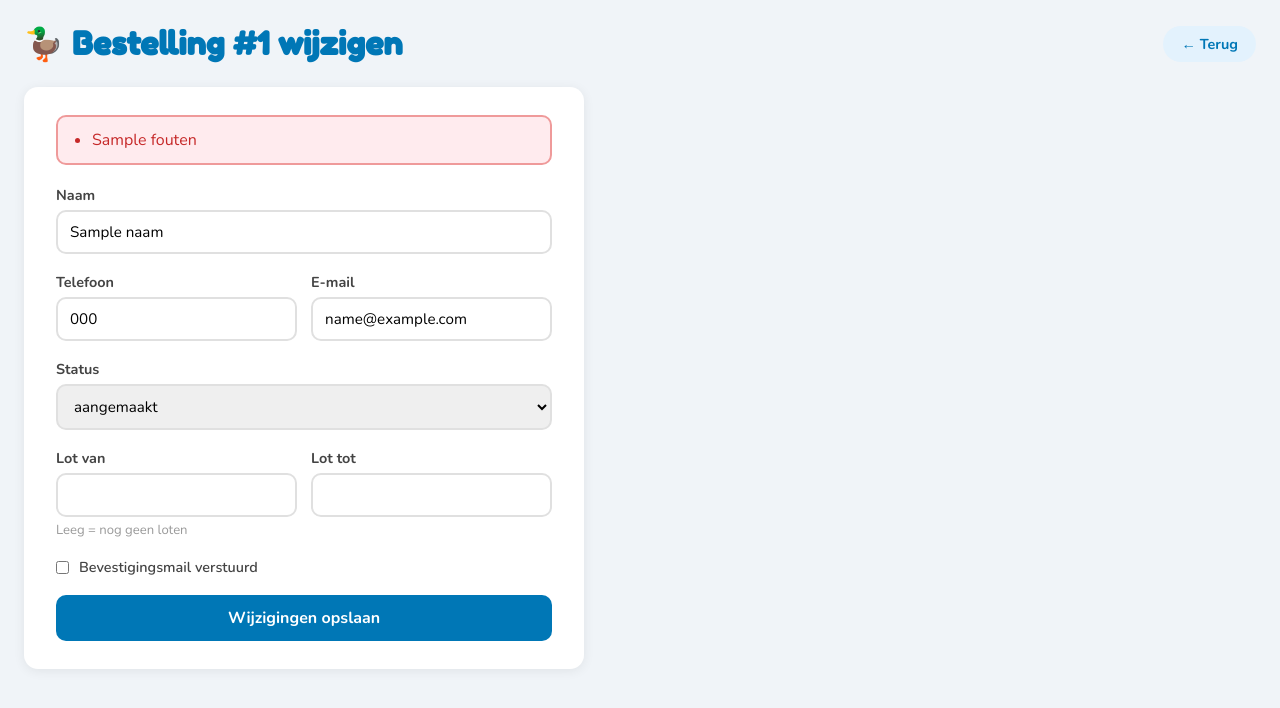
After one commit to palmw01/eendjesrace, a Flask app: template templates/wijzigen.html in a window 1280 px wide. The commit adds this page. Shown: the top 708 px of the page. Run offline with Flask 3, Linux system fonts and the light colour scheme; the template is opened without the code that fills it: most values are stand-ins (such as "Sample title", 1, 10 or a date in 2020); parts of the project's set-up code (start-up, migrations or seed data) failed here and were passed over.

Commit message:
Voeg wijzigen en verwijderen toe aan admin per bestelling
Elke rij in de bestellingentabel heeft nu:
- ✏ Wijzig-knop → /admin/bestelling/<id>/wijzigen (GET/POST)
  Bewerkbaar: naam, telefoon, e-mail, status, lotnummers, mail-vlag
- ✕ Verwijder-knop → /admin/bestelling/<id>/verwijderen (POST)
  Met JavaScript-bevestigingsdialoog voor de bestelling

- templates/wijzigen.html: nieuw bewerkformulier
- tests/test_app.py: 15 nieuwe tests (132 totaal, alle groen)
- CLAUDE.md + README.md: documentatie bijgewerkt

Co-Authored-By: Claude Sonnet 4.6 <noreply@anthropic.com>

```diff
--- a/app.py
+++ b/app.py
@@ -784,6 +784,77 @@ def export_csv():
     )
 
 
+@app.route("/admin/bestelling/<int:bestelling_id>/wijzigen", methods=["GET", "POST"])
+@login_vereist
+def wijzig_bestelling(bestelling_id):
+    """Bewerk naam, contact, status en lotnummers van een bestelling."""
+    db  = get_db()
+    rij = db.execute("SELECT * FROM bestellingen WHERE id=?", (bestelling_id,)).fetchone()
+    if not rij:
+        abort(404)
+
+    fouten = []
+    if request.method == "POST":
+        naam           = request.form.get("naam", "").strip()
+        telefoon       = request.form.get("telefoon", "").strip()
+        email          = request.form.get("email", "").strip().lower()
+        status         = request.form.get("status", "").strip()
+        lot_van_raw    = request.form.get("lot_van", "").strip()
+        lot_tot_raw    = request.form.get("lot_tot", "").strip()
+        mail_verstuurd = 1 if request.form.get("mail_verstuurd") == "1" else 0
+
+        geldige_statussen = ("aangemaakt", "betaald", "mislukt", "geannuleerd", "verlopen")
+        if len(naam) < 2:
+            fouten.append("Naam is verplicht (minimaal 2 tekens).")
+        if status not in geldige_statussen:
+            fouten.append("Ongeldige status.")
+
+        lot_van = lot_tot = None
+        if lot_van_raw:
+            try:
+                lot_van = int(lot_van_raw)
+            except ValueError:
+                fouten.append("Lot van moet een geheel getal zijn.")
+        if lot_tot_raw:
+            try:
+                lot_tot = int(lot_tot_raw)
+            except ValueError:
+                fouten.append("Lot tot moet een geheel getal zijn.")
+
+        if not fouten:
+            try:
+                db.execute(
+                    "UPDATE bestellingen SET naam=?, telefoon=?, email=?, status=?, "
+                    "lot_van=?, lot_tot=?, mail_verstuurd=?, "
+                    "bijgewerkt_op=datetime('now','localtime') WHERE id=?",
+                    (naam, telefoon, email, status, lot_van, lot_tot, mail_verstuurd, bestelling_id),
+                )
+                db.commit()
+            except sqlite3.Error as e:
+                app.logger.error(f"DB-fout wijzig_bestelling: {e}")
+                abort(500)
+            return redirect(url_for("admin"))
+
+    return render_template("wijzigen.html", bestelling=rij, fouten=fouten)
+
+
+@app.route("/admin/bestelling/<int:bestelling_id>/verwijderen", methods=["POST"])
+@login_vereist
+def verwijder_bestelling(bestelling_id):
+    """Verwijder een bestelling permanent."""
+    try:
+        db  = get_db()
+        rij = db.execute("SELECT id FROM bestellingen WHERE id=?", (bestelling_id,)).fetchone()
+        if not rij:
+            abort(404)
+        db.execute("DELETE FROM bestellingen WHERE id=?", (bestelling_id,))
+        db.commit()
+    except sqlite3.Error as e:
+        app.logger.error(f"DB-fout verwijder_bestelling: {e}")
+        abort(500)
+    return redirect(url_for("admin"))
+
+
 # ─── Database initialisatie (ook voor gunicorn) ───────────────────────────────
 # BUG-FIX: init_db() stond alleen in if __name__ == "__main__", waardoor gunicorn
 # (Procfile: gunicorn app:app) de tabellen nooit aanmaakte en direct crashte
--- /dev/null
+++ b/templates/wijzigen.html
@@ -0,0 +1,122 @@
+<!DOCTYPE html>
+<html lang="nl">
+<head>
+  <meta charset="UTF-8">
+  <meta name="viewport" content="width=device-width, initial-scale=1.0">
+  <title>Bestelling wijzigen – Eendjesrace</title>
+  <link href="https://fonts.googleapis.com/css2?family=Fredoka+One&family=Nunito:wght@400;600;700&display=swap" rel="stylesheet">
+  <style>
+    * { box-sizing: border-box; margin: 0; padding: 0; }
+    body { font-family: 'Nunito', sans-serif; background: #F0F4F8; color: #1A1A2E; padding: 24px; }
+
+    .topbar {
+      display: flex; justify-content: space-between; align-items: center;
+      margin-bottom: 24px;
+    }
+    h1 { font-family: 'Fredoka One', cursive; font-size: 2rem; color: #0077B6; }
+    .terug {
+      padding: 8px 18px; background: #E3F2FD; color: #0077B6;
+      border-radius: 99px; text-decoration: none; font-weight: 700; font-size: .9rem;
+    }
+    .terug:hover { background: #BBDEFB; }
+
+    .kaart {
+      background: white; border-radius: 14px; padding: 28px 32px;
+      box-shadow: 0 2px 12px rgba(0,0,0,.07); max-width: 560px;
+    }
+
+    .fouten {
+      background: #FFEBEE; border: 2px solid #EF9A9A; border-radius: 10px;
+      padding: 12px 16px; margin-bottom: 20px; color: #C62828;
+    }
+    .fouten ul { padding-left: 18px; }
+
+    .veld { margin-bottom: 18px; }
+    label { display: block; font-weight: 700; font-size: .9rem; margin-bottom: 5px; color: #444; }
+    input[type="text"], input[type="email"], input[type="number"], select {
+      width: 100%; padding: 10px 12px;
+      border: 2px solid #E0E0E0; border-radius: 10px;
+      font-family: 'Nunito', sans-serif; font-size: .95rem;
+    }
+    input:focus, select:focus { outline: none; border-color: #0077B6; }
+
+    .rij-twee { display: grid; grid-template-columns: 1fr 1fr; gap: 14px; }
+
+    .checkbox-rij { display: flex; align-items: center; gap: 10px; margin-bottom: 18px; }
+    .checkbox-rij input { width: auto; }
+    .checkbox-rij label { margin: 0; font-weight: 600; }
+
+    .knop-opslaan {
+      width: 100%; padding: 12px; background: #0077B6; color: white;
+      border: none; border-radius: 10px; font-family: 'Nunito', sans-serif;
+      font-size: 1rem; font-weight: 700; cursor: pointer;
+    }
+    .knop-opslaan:hover { background: #005f99; }
+
+    .info { font-size: .82rem; color: #999; margin-top: 4px; }
+  </style>
+</head>
+<body>
+  <div class="topbar">
+    <h1>🦆 Bestelling #{{ bestelling['id'] }} wijzigen</h1>
+    <a href="/admin" class="terug">← Terug</a>
+  </div>
+
+  <div class="kaart">
+    {% if fouten %}
+    <div class="fouten">
+      <ul>{% for f in fouten %}<li>{{ f }}</li>{% endfor %}</ul>
+    </div>
+    {% endif %}
+
+    <form method="POST">
+      <input type="hidden" name="csrf_token" value="{{ csrf_token() }}">
+
+      <div class="veld">
+        <label for="naam">Naam</label>
+        <input type="text" id="naam" name="naam" value="{{ bestelling['naam'] }}" maxlength="100" required>
+      </div>
+
+      <div class="rij-twee">
+        <div class="veld">
+          <label for="telefoon">Telefoon</label>
+          <input type="text" id="telefoon" name="telefoon" value="{{ bestelling['telefoon'] }}" maxlength="20">
+        </div>
+        <div class="veld">
+          <label for="email">E-mail</label>
+          <input type="email" id="email" name="email" value="{{ bestelling['email'] }}" maxlength="200">
+        </div>
+      </div>
+
+      <div class="veld">
+        <label for="status">Status</label>
+        <select id="status" name="status">
+          {% for s in ["aangemaakt", "betaald", "mislukt", "geannuleerd", "verlopen"] %}
+          <option value="{{ s }}" {% if bestelling['status'] == s %}selected{% endif %}>{{ s }}</option>
+          {% endfor %}
+        </select>
+      </div>
+
+      <div class="rij-twee">
+        <div class="veld">
+          <label for="lot_van">Lot van</label>
+          <input type="number" id="lot_van" name="lot_van" value="{{ bestelling['lot_van'] or '' }}" min="1">
+          <p class="info">Leeg = nog geen loten</p>
+        </div>
+        <div class="veld">
+          <label for="lot_tot">Lot tot</label>
+          <input type="number" id="lot_tot" name="lot_tot" value="{{ bestelling['lot_tot'] or '' }}" min="1">
+        </div>
+      </div>
+
+      <div class="checkbox-rij">
+        <input type="checkbox" id="mail_verstuurd" name="mail_verstuurd" value="1"
+               {% if bestelling['mail_verstuurd'] %}checked{% endif %}>
+        <label for="mail_verstuurd">Bevestigingsmail verstuurd</label>
+      </div>
+
+      <button type="submit" class="knop-opslaan">Wijzigingen opslaan</button>
+    </form>
+  </div>
+</body>
+</html>
```
Also changed, not shown: CLAUDE.md (+1 -1 lines), templates/admin.html (+23 -0 lines), tests/test_app.py (+104 -1 lines), README.md.
